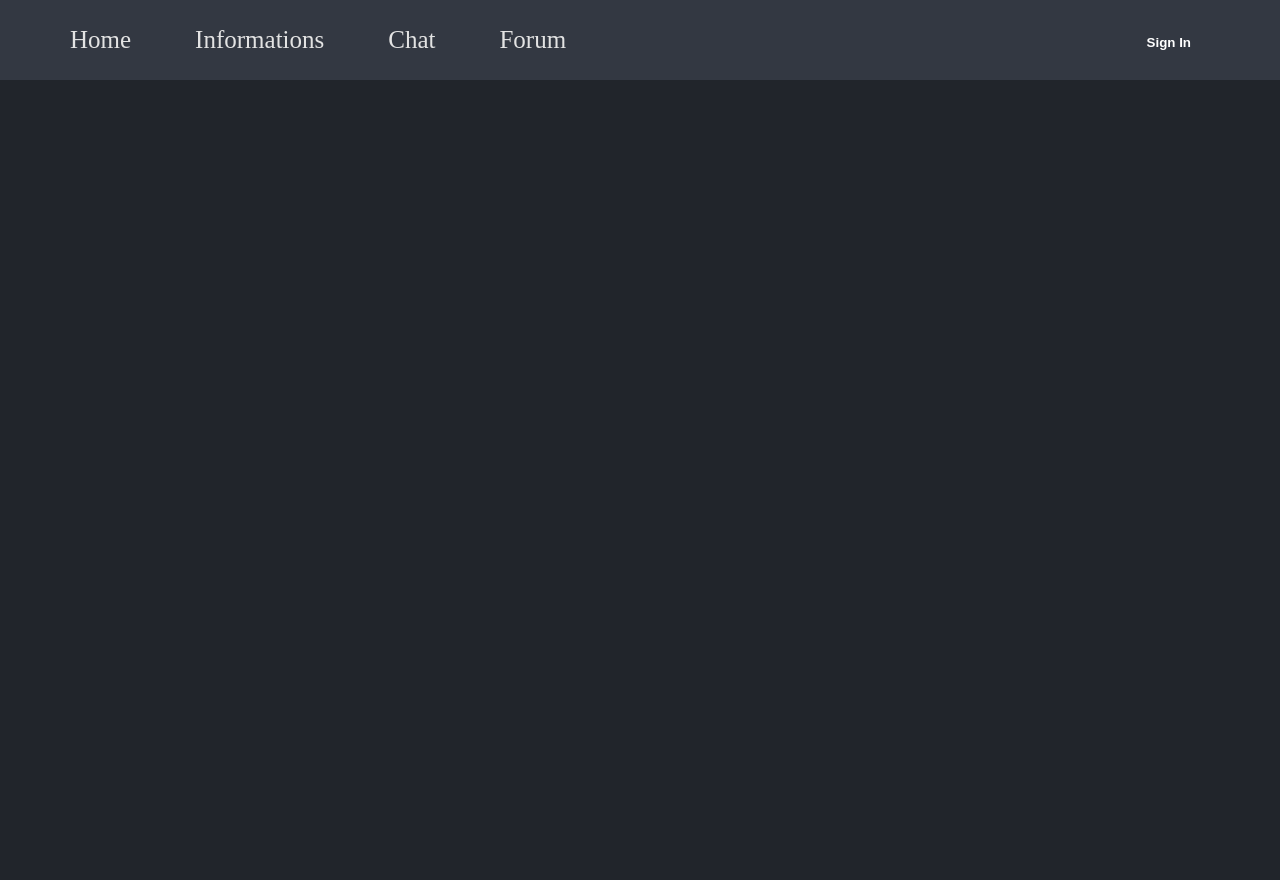
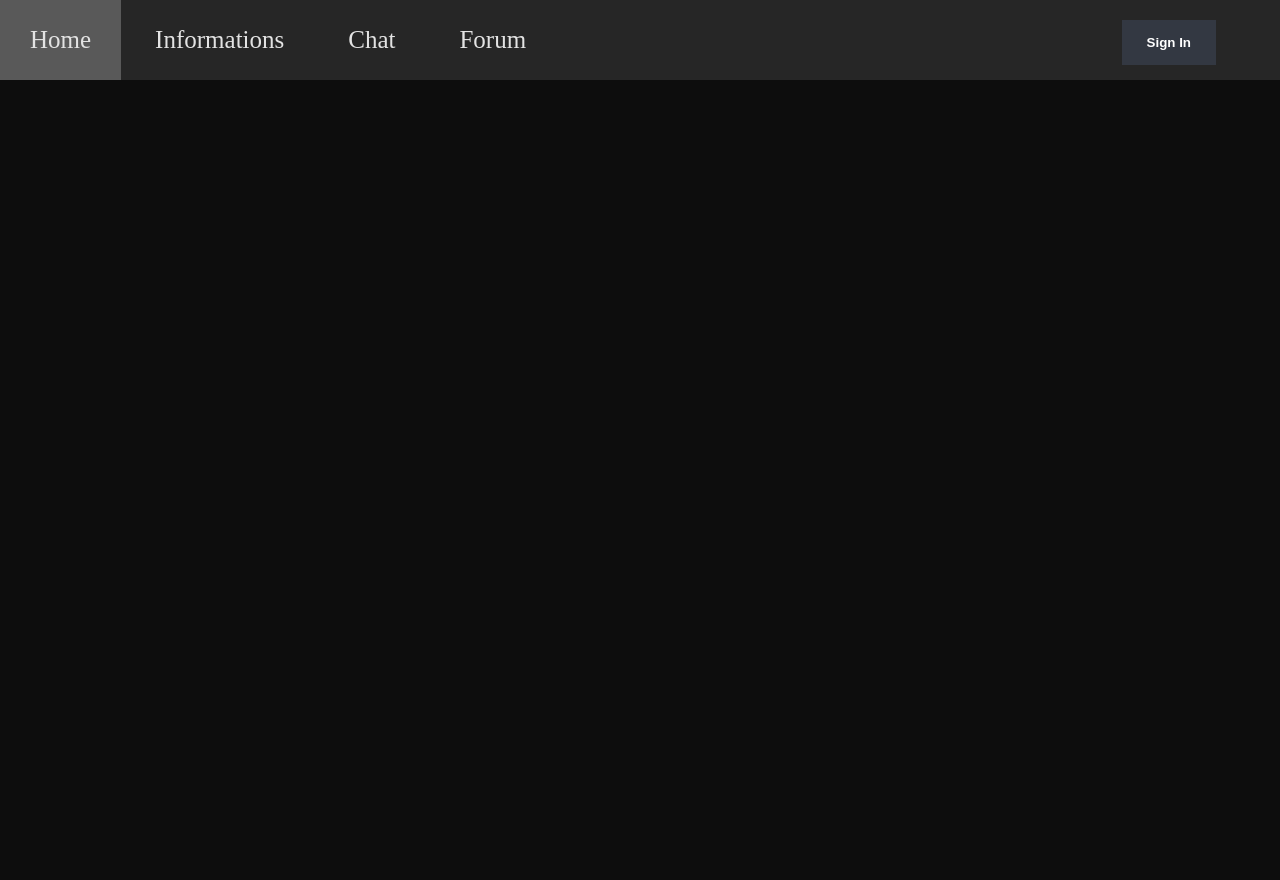
Before and after one commit to PiosX/Project, a PHP site: page / in a window 1280 px wide. Before the commit the page ends 80 px from the top, so only its background shows below. Run offline with PHP 8.4, Linux system fonts and the light colour scheme.

Commit message:
Basic Stuff

```diff
--- /dev/null
+++ b/app/classes/config/config.php
@@ -0,0 +1,6 @@
+<?php
+    define("DB_HOST", 'localhost');
+    define("DB_USER", 'user');
+    define("DB_PASSWORD", '');
+    define("DB_DATABASE", 'web_db');
+?>
--- a/public/css/style.css
+++ b/public/css/style.css
@@ -1,11 +1,13 @@
+*{
+    box-sizing: border-box;
+}
 body{
     margin: 0;
-    background-color: #21252B;
-    display: flex;
+    background-color: #0D0D0D;
 }
 
 .top-container{
-    background-color: #333842;
+    background-color: #262626;
     width: 100%;
     height: 80px;
 }
@@ -18,8 +20,16 @@ body{
     padding: 30px;
 }
 
+.top-container a:hover{
+    background-color: #595959;
+    margin: 0%;
+    padding-bottom: 27px;
+}
+
 .top-container nav{
     margin-left: 40px;
+    width: 60%;
+    float: left;
 }
 
 #homeLog{
@@ -39,3 +49,30 @@ body{
 #homeLog:hover{
     background-color: #11ACDD;
 }
+
+.mid-container{
+    width: 100%;
+    height: 800px;
+    float: left;
+}
+
+#shadow-log{
+    position: absolute;
+    width: 100%;
+    height: 100%;
+    background-color: black;
+    z-index: 1;
+    opacity: 0.5;
+    display: none;
+}
+
+#log-panel{
+    margin: auto;
+    position: absolute;
+    top: 50%;
+    left: 50%;
+    transform: translate(-50%, -50%);
+    width: 450px;
+    height: 500px;
+    background-color: #262626;
+}
--- a/public/index.php
+++ b/public/index.php
@@ -6,16 +6,19 @@
     <meta name="viewport" content="width=device-width, initial-scale=1.0">
     <title>Home Page</title>
     <link rel="stylesheet" href="css/style.css" />
+    <script src="javascript/log_panel.js"></script>
 </head>
 <body>
+        <div id="shadow-log">
+            <div id="log-panel">
+        </div>
+        </div>
         <div class="top-container">
-        <nav>
             <a href="">Home</a>
             <a href="">Informations</a>
             <a href="">Chat</a>
             <a href="">Forum</a>
-            <button id="homeLog">Sign In</button>
-        </nav>
+            <button id="homeLog" onclick="showDiv()">Sign In</button>
         </div>
         <div class="mid-container">
 
--- /dev/null
+++ b/public/javascript/log_panel.js
@@ -0,0 +1,11 @@
+function showDiv(){
+    var div = document.getElementById("shadow-log");
+    if(!div.style.display || div.style.display == "none")
+    {
+        div.style.display = "block";
+    }
+    else
+    {
+        div.style.display = "none";
+    }
+}
```
Also changed, not shown: app/classes/config/dbh_connection.php (added, +26 -0 lines). Lines whose indentation alone changed are shown as unchanged.
